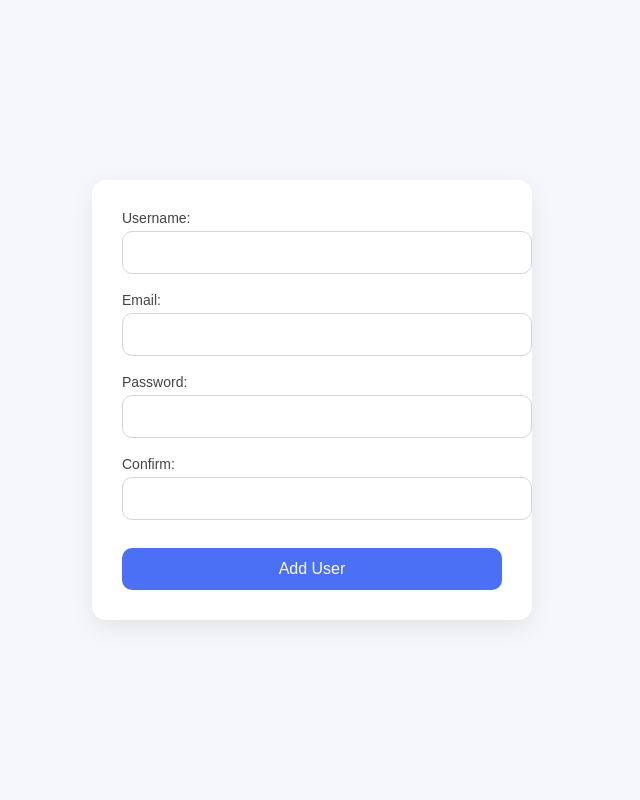
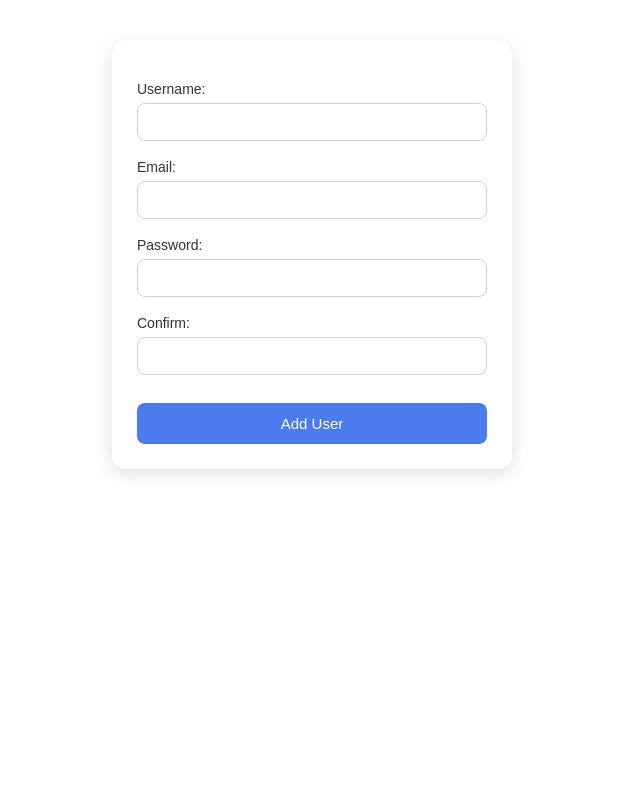
Before and after one commit to gopika755/admin, a Django app: template all/templates/add_user.html in a window 1280 px wide. Shown: the whole page, without its empty margins (328-968 px from the left). Run offline with Django 5.2, Linux system fonts and the light colour scheme; the template is opened without the code that fills it: values named after a table or form of the project are taken from there, others are empty.

Commit message:
chanced some html pages

```diff
--- a/all/forms.py
+++ b/all/forms.py
@@ -36,10 +36,13 @@ class SignupForm(forms.ModelForm):
 
     def clean(self):
         cleaned_data = super().clean()
-        p1 = cleaned_data.get("password")
-        p2 = cleaned_data.get("confirm_password")
+        password1 = self.cleaned_data.get("password")
+        password2 = cleaned_data.get("confirm_password")
 
-        if p1 and p2 and p1 != p2:
+        if password1 and len(password1) < 8:
+            raise ValidationError("Password must be at least 8 characters long.")
+
+        if password1 and password2 and password1 != password2:
             self.add_error('confirm_password', "Passwords do not match")
 
         return cleaned_data
@@ -106,10 +109,13 @@ class AddUserForm(forms.ModelForm):
 
     def clean(self):
         cleaned = super().clean()
-        p1 = cleaned.get("password")
-        p2 = cleaned.get("confirm")
+        password1=self.cleaned_data.get('password')
+        password2 = cleaned.get("confirm")
 
-        if p1 != p2:
+        if password1 and len(password1) < 8:
+            raise ValidationError("Password must be at least 8 characters long.")
+
+        if password1 != password2:
             self.add_error("confirm", "Passwords do not match")
 
         return cleaned
--- a/all/models.py
+++ b/all/models.py
@@ -1,16 +1,10 @@
 from django.db import models
-from django.contrib.auth.hashers import make_password
 
 class Profile(models.Model):
     username = models.CharField(max_length=100, unique=True)
     email = models.EmailField()
     password = models.CharField(max_length=100)
-    def __str__(self):
-        return self.username
 
 class AdminUser(models.Model):
     username = models.CharField(max_length=150, unique=True)
     password = models.CharField(max_length=255)
-
-    def __str__(self):
-        return self.username
--- a/all/templates/add_user.html
+++ b/all/templates/add_user.html
@@ -3,85 +3,67 @@
 <head>
        <title>Add User</title>
     <style>
-        body {
+        form {
+            width: 350px;
+            margin: 40px auto;
+            padding: 25px;
+            background: #fff;
+            border-radius: 14px;
+            box-shadow: 0 5px 18px rgba(0, 0, 0, 0.12);
             font-family: "Poppins", sans-serif;
-            background: #f5f7fa;
-            margin: 0;
-            padding: 0;
-            display: flex;
-            justify-content: center;
-            align-items: center;
-            min-height: 100vh;
         }
 
-        form {
-            background: #ffffff;
-            padding: 30px;
-            border-radius: 14px;
-            width: 380px;
-            box-shadow: 0px 8px 25px rgba(0,0,0,0.08);
-        }
-
-        h2 {
-            text-align: center;
-            font-size: 26px;
-            font-weight: 600;
-            margin-bottom: 25px;
-            color: #333;
-        }
-
-
-        .input-group {
+        form p {
             margin-bottom: 18px;
         }
 
-        .input-group label {
+        form label {
             display: block;
             font-size: 14px;
+            margin-bottom: 6px;
+            color: #333;
             font-weight: 500;
-            margin-bottom: 5px;
-            color: #444;
         }
 
-
-        .input-group input {
+        form input {
             width: 100%;
-            padding: 12px 14px;
-            border: 1px solid #d4d7dd;
-            border-radius: 10px;
-            font-size: 15px;
-            outline: none;
-            transition: 0.2s;
+            padding: 10px 12px;
+            border: 1.5px solid #cfcfcf;
+            border-radius: 8px;
+            font-size: 14px;
+            transition: 0.2s ease;
+            box-sizing: border-box;
         }
 
-        .input-group input:focus {
-            border-color: #4b70f5;
-            box-shadow: 0 0 4px rgba(75,112,245,0.3);
+        form input:focus {
+            border-color: #4b7bec;
+            outline: none;
+            box-shadow: 0 0 5px rgba(75, 123, 236, 0.3);
         }
 
-
-        .error {
-            color: #e63946;
+        .errorlist {
+            color: #d9534f;
+            margin: 5px 0 0;
+            padding: 0;
+            list-style: none;
             font-size: 13px;
-            margin-top: 4px;
         }
 
-
-        button {
+        form button {
             width: 100%;
+            background: #4b7bec;
+            color: white;
             padding: 12px;
-            background: #4b70f5;
-            color: white;
+            font-size: 15px;
             border: none;
-            border-radius: 10px;
-            font-size: 16px;
+            border-radius: 8px;
             cursor: pointer;
-            transition: 0.2s;
+            transition: 0.2s ease;
             margin-top: 10px;
         }
 
-        button:hover {
-            background: #3657d6;
+        form button:hover {
+            background: #3867d6;
         }
 
     </style>
@@ -94,38 +76,7 @@
 
 <form method="POST">
     {% csrf_token %}
-
-    <div class="input-group">
-        {{ form.username.label_tag }}
-        {{ form.username }}
-        {% for err in form.username.errors %}
-            <p class="error">{{ err }}</p>
-        {% endfor %}
-    </div>
-
-    <div class="input-group">
-        {{ form.email.label_tag }}
-        {{ form.email }}
-        {% for err in form.email.errors %}
-            <p class="error">{{ err }}</p>
-        {% endfor %}
-    </div>
-
-    <div class="input-group">
-        {{ form.password.label_tag }}
-        {{ form.password }}
-        {% for err in form.password.errors %}
-            <p class="error">{{ err }}</p>
-        {% endfor %}
-    </div>
-
-    <div class="input-group">
-        {{ form.confirm.label_tag }}
-        {{ form.confirm }}
-        {% for err in form.confirm.errors %}
-            <p class="error">{{ err }}</p>
-        {% endfor %}
-    </div>
+    {{form.as_p}}
 
     <button type="submit">Add User</button>
 </form>
--- a/all/templates/home.html
+++ b/all/templates/home.html
@@ -60,7 +60,6 @@
 
     <div class="container">
 
-        <!-- USER CARD -->
         <div class="card">
 
             <h1>User</h1>
@@ -68,7 +67,6 @@
              <a href="{% url 'login' %}" class="btn">User Login</a>
         </div>
 
-        <!-- ADMIN CARD -->
         <div class="card">
             <h1>Admin</h1>
             <a href="{% url 'admin_login' %}" class="btn">Admin Login</a>
```
Also changed, not shown: all/templates/edit_user.html (+1 -6 lines), all/templates/login.html (+4 -16 lines), all/templates/signup.html (+3 -30 lines), all/migrations/0010_remove_profile_last_login.py (added), db.sqlite3.
